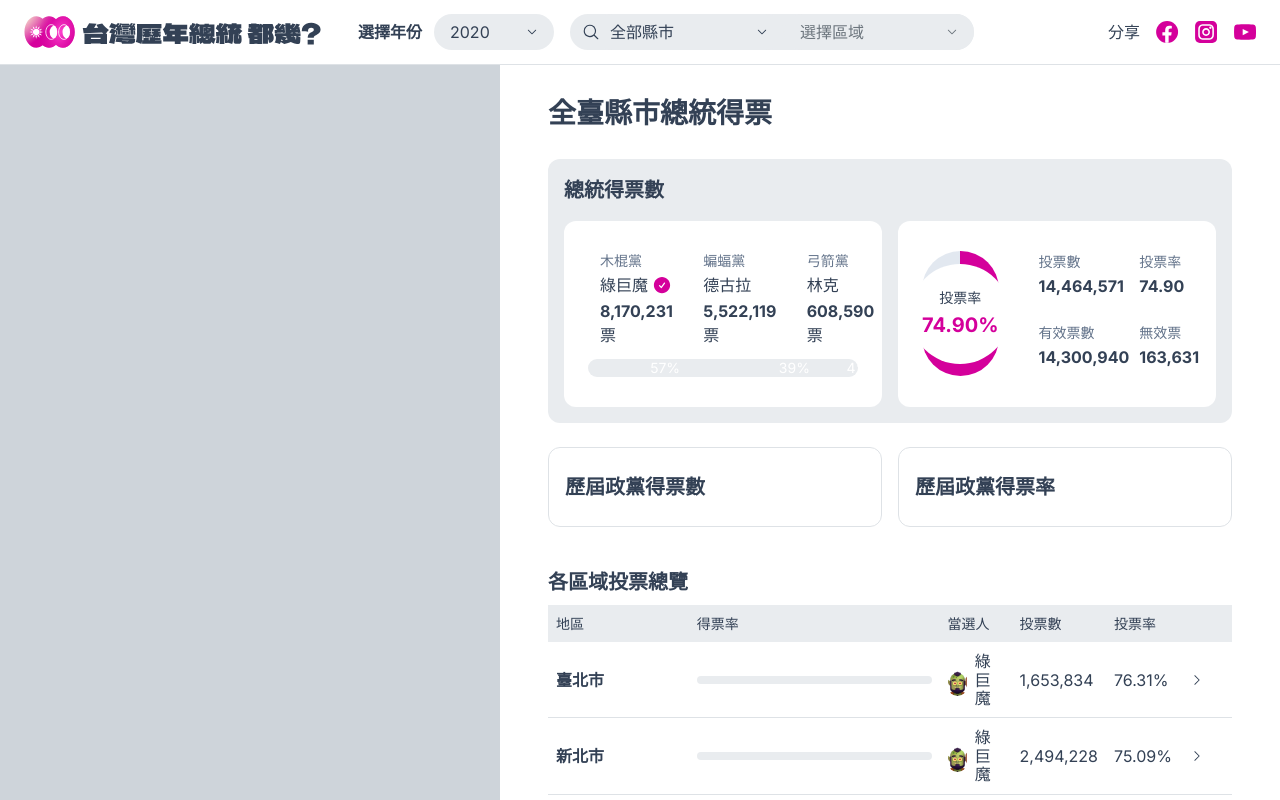
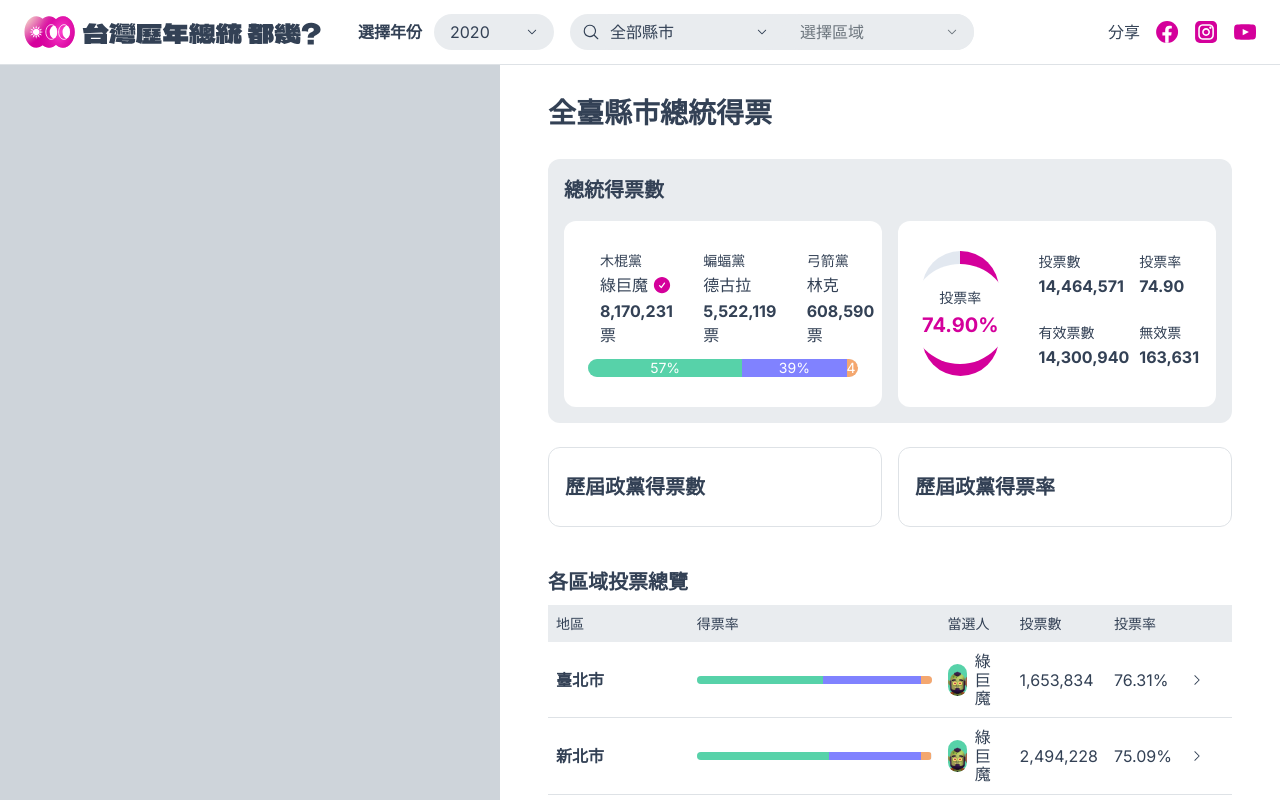
Before and after one commit to lyaui/2020-taiwan-president-election-result-map, a Next.js app: page /election-data in a window 1280 px wide. Built offline with nearby package versions, Linux system fonts and the light colour scheme.

Commit message:
fix: tailwind custom className

```diff
--- a/src/app/globals.css
+++ b/src/app/globals.css
@@ -28,7 +28,6 @@ p {
   box-sizing: border-box;
 }
 
-@layer components {
 .flex-center {
   @apply flex items-center justify-center;
 }
@@ -79,4 +78,3 @@ p {
 .party-3 {
   @apply bg-party3;
 }
-}
--- a/src/components/UI/PercentageBar.tsx
+++ b/src/components/UI/PercentageBar.tsx
@@ -35,7 +35,7 @@ function PercentageBar({
             return (
               <span
                 key={_item.color}
-                className={`${_item.color} text-center text-white caption hover:brightness-110 c-transition`}
+                className={`!text-white ${_item.color} text-center caption hover:brightness-110 c-transition`}
                 style={{
                   width: percent * 100 + '%',
                   lineHeight: height + 'px',
--- a/tailwind.config.ts
+++ b/tailwind.config.ts
@@ -39,9 +39,5 @@ const config: Config = {
     },
   },
   plugins: [],
-  purge: [
-    './pages/**/*.{js,ts,jsx,tsx}',
-    './src/components/**/*.{js,ts,jsx,tsx}',
-  ],
 };
 export default config;
```
Lines whose indentation alone changed are shown as unchanged.
